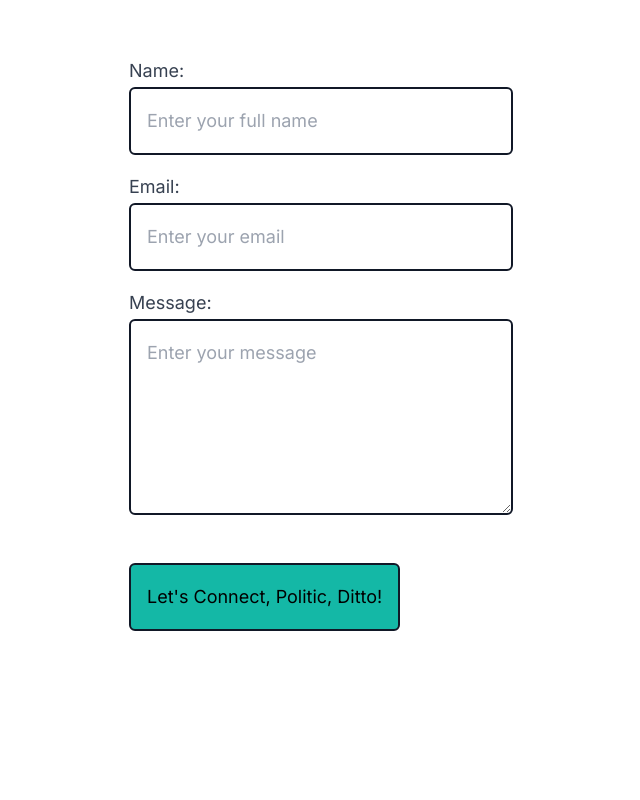
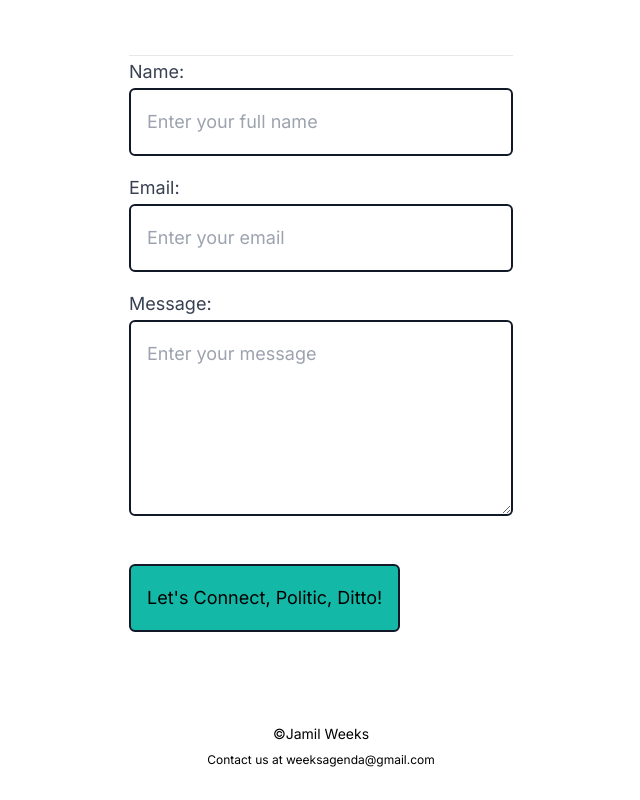
Before and after one commit to JamilW/New-Weeks-Blog, a Next.js app in the folder new-weeks-blog/: page /contact in a window 1280 px wide. Shown: the part 406-1206 px from the top of the page, without its empty margins (319-959 px from the left). Before the commit the page ends 1105 px from the top, so only its background shows below. Built offline with nearby package versions, Linux system fonts and the light colour scheme.

Commit message:
added footer

```diff
--- a/new-weeks-blog/app/components/Contact.js
+++ b/new-weeks-blog/app/components/Contact.js
@@ -146,7 +146,7 @@ export default function ContactForm() {
     };
 
 	return (
-        <main className="flex min-h-screen flex-col items-center">
+        <main className="flex min-h-screen flex-col items-center divide-y divide-gray-200 dark:divide-gray-700">
             <div className="divide-y divide-gray-200 pb-7 dark:divide-gray-700 xl:divide-y-0">
             <div className="divide-y divide-gray-200 dark:divide-gray-700 xl:col-span-3 xl:row-span-2 xl:pb-0">
                 <div className="prose max-w-none pb-8 pt-10 dark:prose-invert prose-lg">
--- /dev/null
+++ b/new-weeks-blog/app/components/Footer.tsx
@@ -0,0 +1,10 @@
+import React from 'react'
+
+export default function Footer() {
+  return (
+    <div className='divide-y-top'>
+      <div className='items-center text-center pt-2 pb-2 text-sm mt-4 justify-content'>&copy;Jamil Weeks</div>
+      <div className='text-center items-center pb-4 justify-content mb-4 text-xs'>Contact us at weeksagenda@gmail.com</div>
+    </div>
+  )
+}
--- a/new-weeks-blog/app/layout.tsx
+++ b/new-weeks-blog/app/layout.tsx
@@ -4,6 +4,7 @@ import { Inter } from 'next/font/google'
 import Navbar from './components/Navbar'
 import { Providers } from './components/Providers'
 import Menu from './components/Menu'
+import Footer from './components/Footer'
 
 const inter = Inter({ subsets: ['latin'] })
 
@@ -28,6 +29,7 @@ export default function RootLayout({
               {children}
             </main>
         </Providers>
+        <Footer/>
       </body>
     </html>
   );
--- a/new-weeks-blog/app/post/[slug]/page.tsx
+++ b/new-weeks-blog/app/post/[slug]/page.tsx
@@ -11,6 +11,7 @@ import { DiscussionEmbed } from "disqus-react/";
 // import { DiscussionEmbed } from "disqus-react";
 // import DisqusComments, {DisqusCommentBlock} from "@/app/components/Comments";
 import { config } from "process";
+import Footer from "@/app/components/Footer";
 // import './globals.css'
 
 async function getData(slug: string) {
@@ -57,7 +58,7 @@ export default async function SlugPage({
   // const member = await redis.srandmember<string>("nextjs13")
 
   return (
-    <div className="xl:divide-y xl:divide-gray-200 xl:dark:divide-gray-700">
+    <><div className="xl:divide-y xl:divide-gray-200 xl:dark:divide-gray-700">
       <header className="pt-6 xl:pb-6">
         <div className="space-y-1 text-center">
           <div>
@@ -80,8 +81,7 @@ export default async function SlugPage({
           <div className="prose max-w-none pb-8 pt-10 dark:prose-invert prose-lg">
             <PortableText
               value={data.content}
-              components={PortableTextComponent}
-            />
+              components={PortableTextComponent} />
           </div>
         </div>
         <div id="disqus-wrapper"
@@ -97,6 +97,6 @@ export default async function SlugPage({
           <DisqusComments />
         </div>
       </div>
-    </div>
+    </div></>
   )
 }
```
Lines whose indentation alone changed are shown as unchanged.
